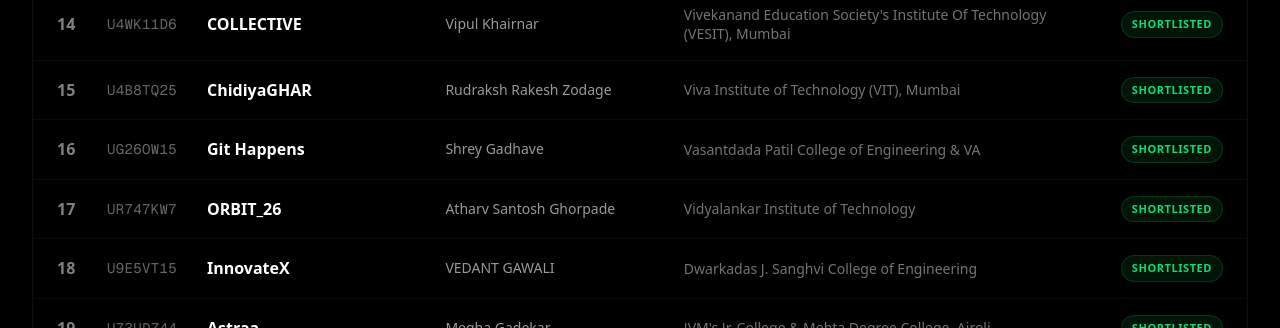
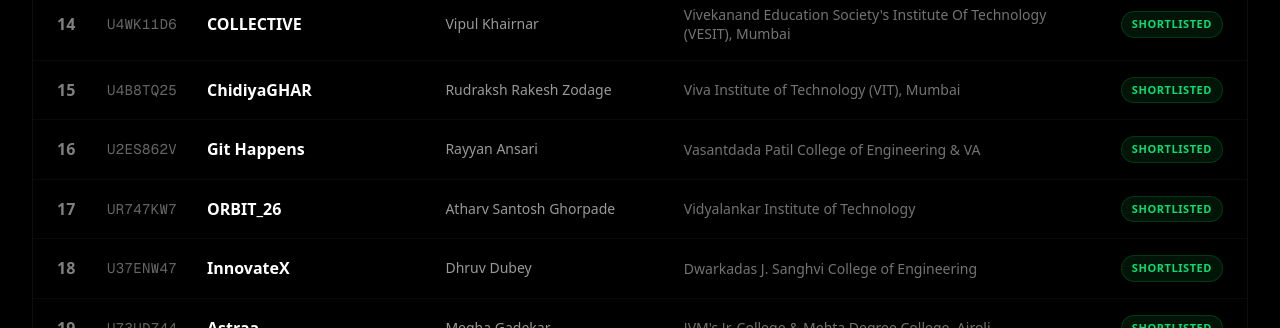
Before and after one commit to sushil016/loop.hackathon, a Next.js app: page /result-loop-1.0 in a window 1280 px wide. Shown: the part 1400-1728 px from the top of the page. Built offline with nearby package versions, Linux system fonts and the light colour scheme.

Commit message:
result declare

```diff
--- a/app/result-loop-1.0/page.tsx
+++ b/app/result-loop-1.0/page.tsx
@@ -28,9 +28,9 @@ const shortlistedTeams: Team[] = [
   { team_id: "UW76HV74", team_name: "Let's Do It", status: "Shortlisted", college: "International Institute of Information Technology (IIIT), Naya Raipur", team_leader: "Aanchal Rajawat" },
   { team_id: "U4WK11D6", team_name: "COLLECTIVE", status: "Shortlisted", college: "Vivekanand Education Society's Institute Of Technology (VESIT), Mumbai", team_leader: "Vipul Khairnar" },
   { team_id: "U4B8TQ25", team_name: "ChidiyaGHAR", status: "Shortlisted", college: "Viva Institute of Technology (VIT), Mumbai", team_leader: "Rudraksh Rakesh Zodage" },
-  { team_id: "UG26OW15", team_name: "Git Happens", status: "Shortlisted", college: "Vasantdada Patil College of Engineering & VA", team_leader: "Shrey Gadhave" },
+  { team_id: "U2ES862V", team_name: "Git Happens", status: "Shortlisted", college: "Vasantdada Patil College of Engineering & VA", team_leader: "Rayyan Ansari" },
   { team_id: "UR747KW7", team_name: "ORBIT_26", status: "Shortlisted", college: "Vidyalankar Institute of Technology", team_leader: "Atharv Santosh Ghorpade" },
-  { team_id: "U9E5VT15", team_name: "InnovateX", status: "Shortlisted", college: "Dwarkadas J. Sanghvi College of Engineering", team_leader: "VEDANT GAWALI" },
+  { team_id: "U37ENW47", team_name: "InnovateX", status: "Shortlisted", college: "Dwarkadas J. Sanghvi College of Engineering", team_leader: "Dhruv Dubey" },
   { team_id: "U73UDZ44", team_name: "Astraa", status: "Shortlisted", college: "JVM's Jr. College & Mehta Degree College, Airoli", team_leader: "Megha Gadekar" },
   { team_id: "UY7DB062", team_name: "ZephyrWin", status: "Shortlisted", college: "Anjuman-I-Islam's Kalsekar Technical Campus (AIKTC), Navi Mumbai", team_leader: "Shaikh Nabil Ahmed" },
   { team_id: "U763HSN1", team_name: "Martal Hackers", status: "Shortlisted", college: "Datta Meghe College of Engineering, Airoli, Navi Mumbai", team_leader: "Mithil Kunder" },
```
